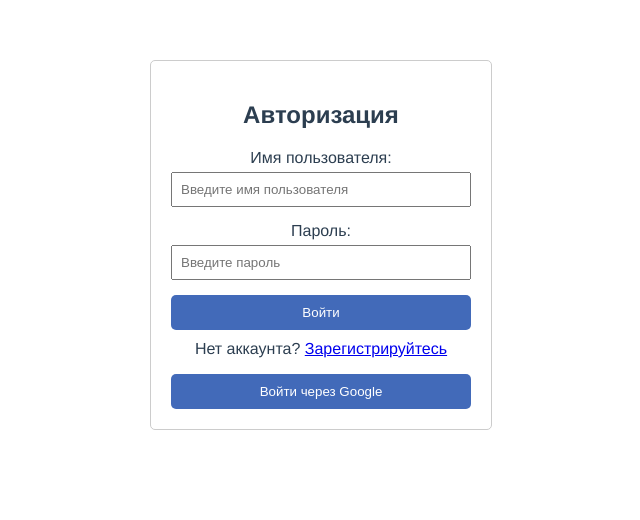
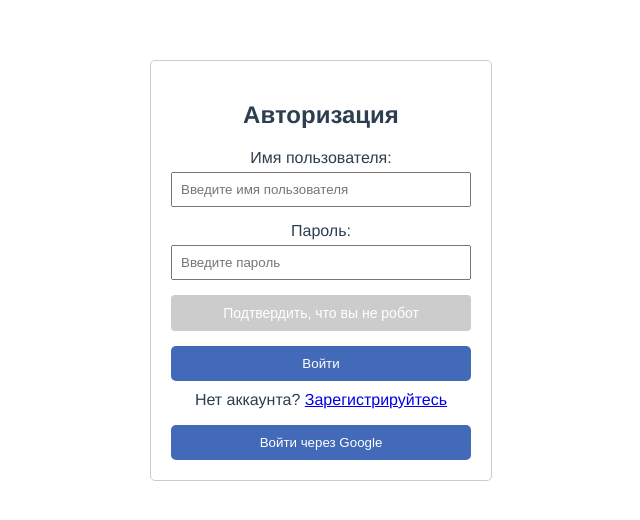
Before and after one commit to drondiz96/sra, a Vue app in the folder frontend/: page /login in a window 1280 px wide. Shown: the top 520 px of the page, without its empty margins (319-959 px from the left). Built offline with nearby package versions, Linux system fonts and the light colour scheme.

Commit message:
add recaptcha

```diff
--- a/frontend/src/components/LoginForm.vue
+++ b/frontend/src/components/LoginForm.vue
@@ -22,7 +22,26 @@
           placeholder="Введите пароль"
         />
       </div>
-      <button type="submit">Войти</button>
+
+      <!-- === reCAPTCHA v3 === -->
+      <div class="windows-recaptcha">
+        <div class="captcha-body">
+          <button
+            type="button"
+            class="windows-btn"
+            :disabled="!recaptchaScriptLoaded || isVerified"
+            @click="executeRecaptcha"
+          >
+            {{ isVerified ? '✅ Проверено' : 'Подтвердить, что вы не робот' }}
+          </button>
+          <div class="status-message" v-if="message">
+            {{ message }}
+          </div>
+        </div>
+      </div>
+      <!-- === /reCAPTCHA === -->
+
+      <button type="submit" :disabled="!isVerified">Войти</button>
     </form>
     <p v-if="error" class="error">{{ error }}</p>
     <p>
@@ -42,22 +61,83 @@ export default {
       username: "",
       password: "",
       error: "",
+      // reCAPTCHA
+      recaptchaScriptLoaded: false,
+      isVerified: false,
+      message: "",
+      recaptchaToken: ""
     };
   },
+  mounted() {
+    // Динамически загружаем скрипт reCAPTCHA v3
+    const script = document.createElement("script");
+    script.src =
+      "https://www.google.com/recaptcha/api.js?render=6LfVUP4qAAAAAF7f0AeRHKthKHuL3YDrxAn1sX-d";
+    script.async = true;
+    script.defer = true;
+    script.onload = () => {
+      this.recaptchaScriptLoaded = true;
+    };
+    document.head.appendChild(script);
+  },
   methods: {
+    // Получаем токен и проверяем на сервере
+    async executeRecaptcha() {
+      this.message = "";
+      try {
+        const token = await window.grecaptcha.execute(
+          "6LfVUP4qAAAAAF7f0AeRHKthKHuL3YDrxAn1sX-d",
+          { action: "login" }
+        );
+        this.recaptchaToken = token;
+
+        const response = await fetch("/api/verify-recaptcha", {
+          method: "POST",
+          headers: { "Content-Type": "application/json" },
+          body: JSON.stringify({ token })
+        });
+        const result = await response.json();
+
+        if (response.ok && result.success) {
+          this.isVerified = true;
+          this.message = `Проверка пройдена (оценка: ${result.score.toFixed(
+            2
+          )})`;
+        } else {
+          this.message =
+            "Ошибка проверки: " +
+            (result.error || `score=${result.score.toFixed(2)}`);
+        }
+      } catch (e) {
+        console.error(e);
+        this.message = "Ошибка при выполнении reCAPTCHA.";
+      }
+    },
+
+    // Отправка формы только после проверки капчи
     async handleSubmit() {
+      this.error = "";
+
+      if (!this.isVerified) {
+        this.error = "Сначала подтвердите, что вы не робот.";
+        return;
+      }
+
       try {
-        // Отправка данных на бэкенд
-        const response = await fetch("/api/users/authenticate", {
+        const response = await fetch(
+          "/api/users/authenticate",
+          {
             method: "POST",
             headers: {
-            "Content-Type": "application/json",
+              "Content-Type": "application/json"
             },
             body: JSON.stringify({
               email: this.username,
               password: this.password,
-          }),
-        });
+              recaptchaToken: this.recaptchaToken
+            })
+          }
+        );
 
         if (!response.ok) {
           throw new Error("Ошибка авторизации");
@@ -68,15 +148,15 @@ export default {
 
         // Перенаправление на страницу двухфакторной аутентификации
         this.$router.push({
-          path:"/two-factor",
-        query: { email: this.username }}
-        );
+          path: "/two-factor",
+          query: { email: this.username }
+        });
       } catch (error) {
         this.error = "Неверное имя пользователя или пароль";
         console.error("Ошибка:", error);
       }
-    },
-  },
+    }
+  }
 };
 </script>
 
@@ -126,4 +206,34 @@ button:hover {
 p {
   margin-top: 10px;
 }
+
+/* reCAPTCHA styles */
+.windows-recaptcha {
+  margin: 15px 0;
+}
+
+.windows-btn {
+  padding: 10px 15px;
+  background-color: #0078d7;
+  color: white;
+  border: none;
+  border-radius: 4px;
+  cursor: pointer;
+  font-size: 14px;
+}
+
+.windows-btn:hover:not(:disabled) {
+  background-color: #106ebe;
+}
+
+.windows-btn:disabled {
+  background-color: #cccccc;
+  cursor: not-allowed;
+}
+
+.status-message {
+  margin-top: 8px;
+  font-size: 13px;
+  color: #555;
+}
 </style>
--- a/frontend/src/views/UserPage.vue
+++ b/frontend/src/views/UserPage.vue
@@ -68,7 +68,7 @@ async function changePassword() {
       body: JSON.stringify({
         id: parseInt(id.value),
         username: username.value,
-        role: 'user', // если нужно, замени на нужную роль
+        role: 'ROLE_USER', // если нужно, замени на нужную роль
         password: newPassword.value,
         email: email.value,
       }),
```
Also changed, not shown: frontend/src/components/UserDashboard.vue (added, +64 -0 lines), 1 other file (tests, documents, lock files or other folders). Lines whose indentation alone changed are shown as unchanged.
